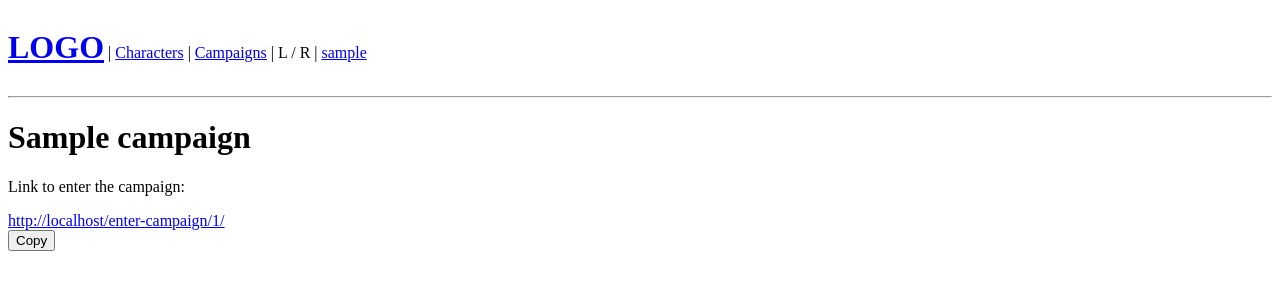
After one commit to douglasasted/ODP-Outer, a Django app: page /share-campaign/1/ in a window 1280 px wide. The commit adds this page. Shown: the top 300 px of the page. Run offline with Django 5.2, Linux system fonts and the light colour scheme; a user stored in the database is signed in; tables that the repository leaves empty hold one stand-in row (values such as "Sample post").

Commit message:
Enter & Leave Campaigns

```diff
--- a/base/models.py
+++ b/base/models.py
@@ -192,7 +192,7 @@ class Campaign(models.Model):
 
 
 class Message(models.Model):
-    user = models.ForeignKey(User, on_delete=models.CASCADE)
+    user = models.ForeignKey(User, null=True, on_delete=models.SET_NULL)
     username = models.TextField()
     campaign = models.ForeignKey(Campaign, on_delete=models.CASCADE)
     body = models.TextField()
--- /dev/null
+++ b/base/templates/base/campaign/campaign_share.html
@@ -0,0 +1,34 @@
+{% extends "main.html" %}
+
+{% block content %}
+
+<h1>{{ campaign.name }}</h1>
+<p>
+    Link to enter the campaign:
+</p>
+<a id="campaign-link" href="{% url 'enter-campaign' campaign.id %}">
+</a>
+
+<br>
+
+<button onclick="copyLink()">
+    Copy
+</button>
+
+<script>
+
+var shareLink = "http://" + window.location.host + "{% url 'enter-campaign' campaign.id %}";
+
+$(document).ready(function()
+{
+    document.getElementById("campaign-link").innerHTML = shareLink;
+});
+
+function copyLink()
+{
+    navigator.clipboard.writeText(shareLink);
+}
+
+</script>
+
+{% endblock content %}
--- a/base/urls.py
+++ b/base/urls.py
@@ -23,5 +23,8 @@ urlpatterns = [
     path('campaign/<str:pk>/', views.campaign, name='campaign'),
     path('create-campaign/', views.createCampaign, name='create-campaign'),
     path('delete-campaign/<str:pk>/', views.deleteCampaign, name='delete-campaign'),
-    path('update-campaign/<str:pk>/', views.updateCampaign, name='update-campaign')
+    path('update-campaign/<str:pk>/', views.updateCampaign, name='update-campaign'),
+    path('share-campaign/<str:pk>/', views.shareCampaign, name='share-campaign'),
+    path('enter-campaign/<str:pk>/', views.enterCampaign, name='enter-campaign'),
+    path('remove-player-campaign/', views.removePlayerCampaign, name='remove-player-campaign')
 ]
--- a/base/views.py
+++ b/base/views.py
@@ -87,6 +87,7 @@ def sendMessage(request):
     body = request.POST['body']
 
     message = Message.objects.create(user=request.user, username=request.user.username, campaign=campaign, body=body)
+    print(message.campaign)
     message.save()
 
     return HttpResponse('Message sent successfully')
@@ -213,7 +214,7 @@ def updateCharacter(request, pk):
 # ---------------------------
 @login_required(login_url='login')
 def campaigns(request):
-    campaigns = Campaign.objects.all()
+    campaigns = Campaign.objects.filter(participants=request.user)
 
     context = {'campaigns': campaigns}
     return render(request, 'base/campaign/campaigns.html', context)
@@ -224,6 +225,9 @@ def campaign(request, pk):
     campaign = Campaign.objects.get(id=pk)
     campaign_messages = campaign.message_set.all().order_by('created')
     participants = campaign.participants.all()
+
+    if participants.contains(request.user) == False:
+        return HttpResponse("You don't have the permissions to view this campaign")
 
     context = {'campaign': campaign, 'campaign_messages': campaign_messages, 'participants': participants}
     return render(request, 'base/campaign/campaign.html', context)
@@ -239,6 +243,9 @@ def createCampaign(request):
             final_form = form.save(commit=False)
 
             final_form.owner = request.user
+            final_form.save()
+
+            final_form.participants.add(request.user)
             final_form.save()
 
             return redirect('campaigns')
@@ -278,3 +285,39 @@ def updateCampaign(request, pk):
 
     context = {'form': form}
     return render(request, 'base/campaign/campaign_form.html', context)
+
+
+@login_required(login_url='login')
+def shareCampaign(request, pk):
+    campaign = Campaign.objects.get(id=pk)
+
+    context = {'campaign': campaign}
+    return render(request, 'base/campaign/campaign_share.html', context)
+
+
+@login_required(login_url='login')
+def enterCampaign(request, pk):
+    campaign = Campaign.objects.get(id=pk)
+
+    if request.method == "POST":
+        campaign.participants.add(request.user)
+        campaign.save()
+        return redirect('campaign', pk=campaign.id)
+
+    if campaign.participants.contains(request.user):
+        return redirect('campaign', pk=campaign.id)
+
+    context = {'campaign': campaign}
+    return render(request, 'base/campaign/campaign_enter.html', context)
+
+
+@login_required(login_url='login')
+def removePlayerCampaign(request):
+    campaign = Campaign.objects.get(id=request.POST['campaign'])
+
+    if request.user.id == campaign.owner.id or request.user.id == int(request.POST['player']):
+        campaign.participants.remove(request.POST['player'])
+        campaign.save()
+        return HttpResponse('Player removed successfully')
+
+    return HttpResponse('Player NOT removed successfully')
```
Also changed, not shown: base/templates/base/campaign/campaign.html (+52 -6 lines), base/templates/base/campaign/campaign_enter.html (added, +17 -0 lines), base/migrations/0013_alter_message_user.py (added).
